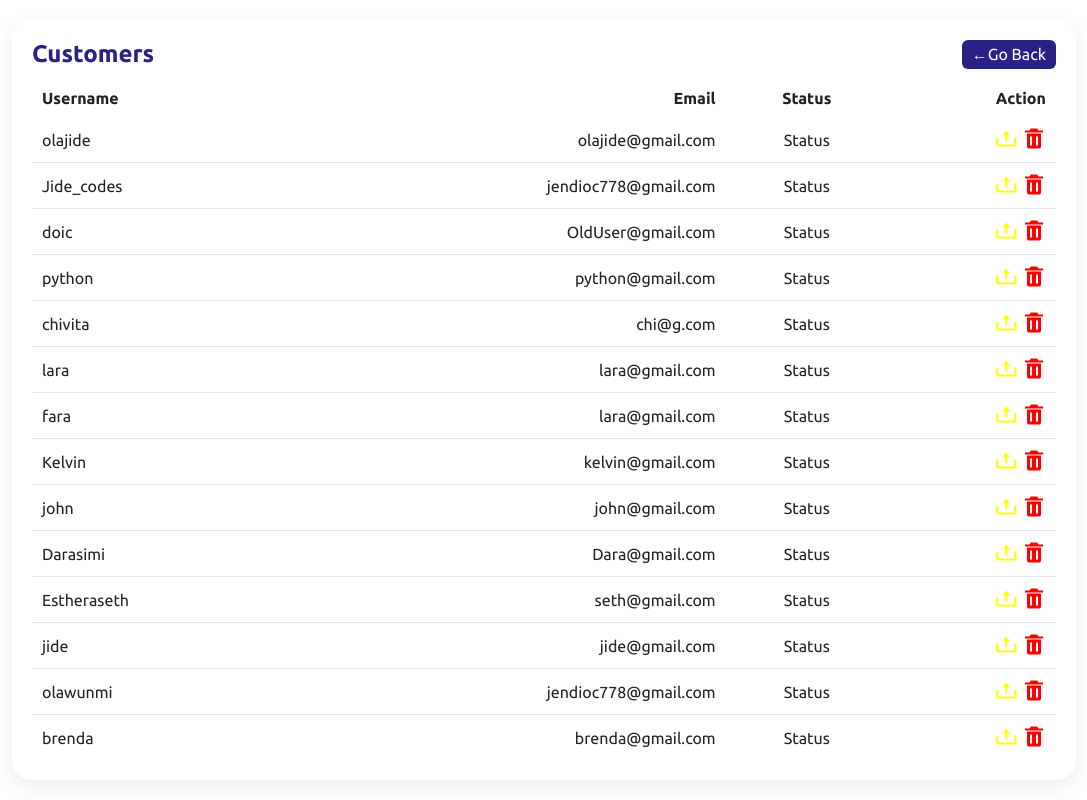
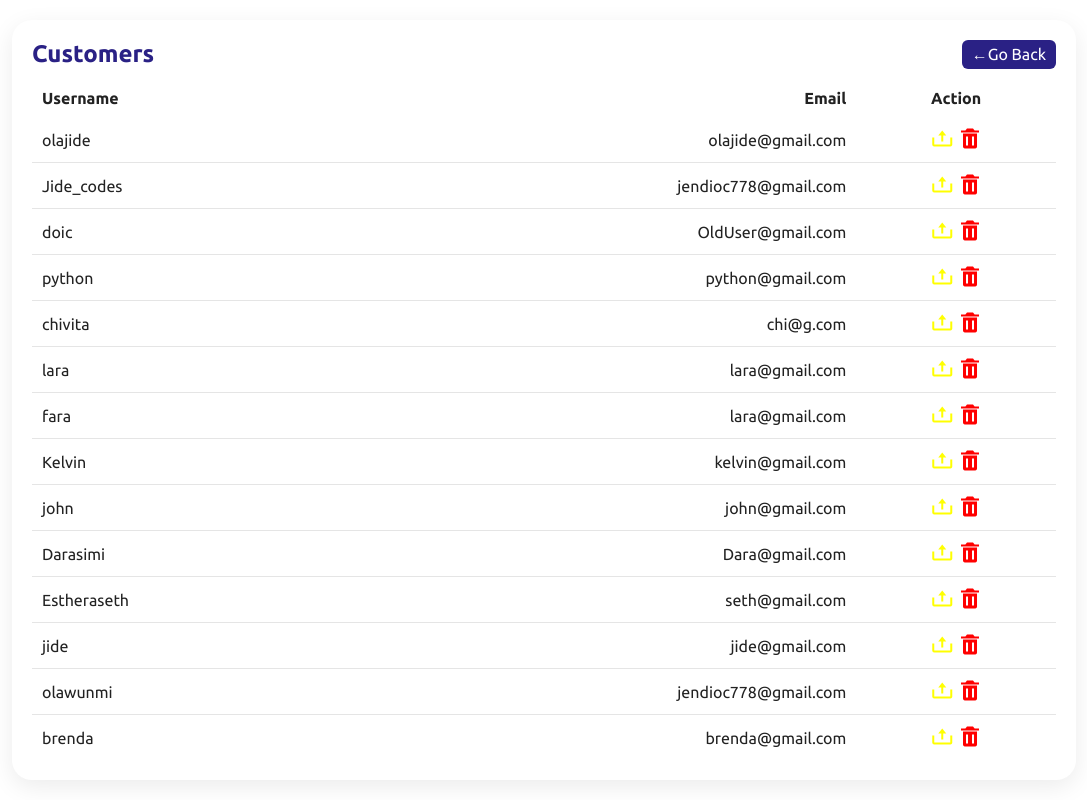
Before and after one commit to Jide-codes/Agrillux, a Django app: page /CustomersTable/ in a window 1280 px wide; the page is wider, and only the part inside the window is pictured. Shown: that part, without its empty margins (36-1123 px from the left). Run offline with Django 4.2, Linux system fonts and the light colour scheme; a user stored in the database is signed in; data comes from the database, SQL or seed files in the repository.

Commit message:
"remove the status roll on the customers table"

```diff
--- a/template/store/customers.html
+++ b/template/store/customers.html
@@ -31,7 +31,6 @@
                             <tr>
                                 <td>Username</td>
                                 <td>Email</td>
-                                <td>Status</td>
                                 <td>Action</td>
                             </tr>
                         </thead>
@@ -41,7 +40,6 @@
                             <tr>
                                 <td>{{user.username}}</td>
                                 <td>{{user.email}}</td>
-                                <td>Status</td>
                                 <td><a href="" ><i style="color:yellow; font-size:24px;"class='bx bx-upload'></i></a>
                                 <a href="" ><i style="color:red; font-size:24px;"class='bx bxs-trash'></i></a></td>
 
```
